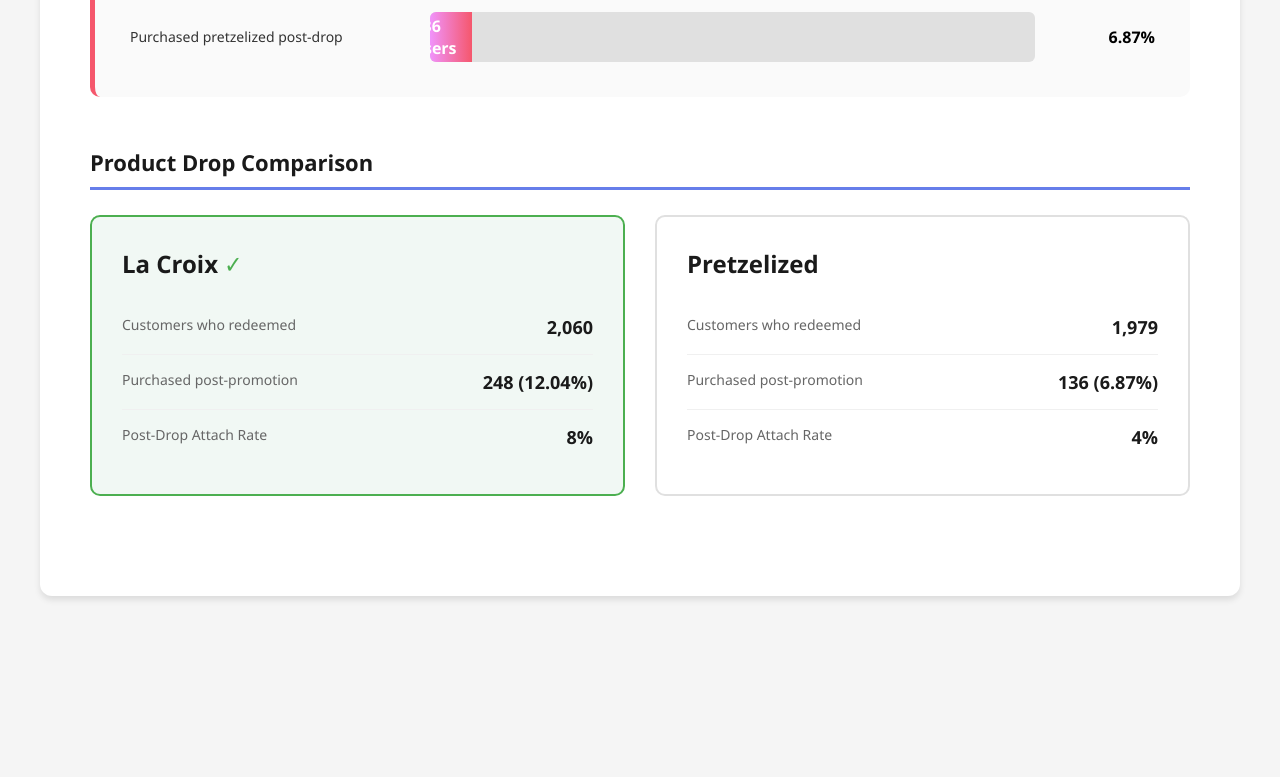
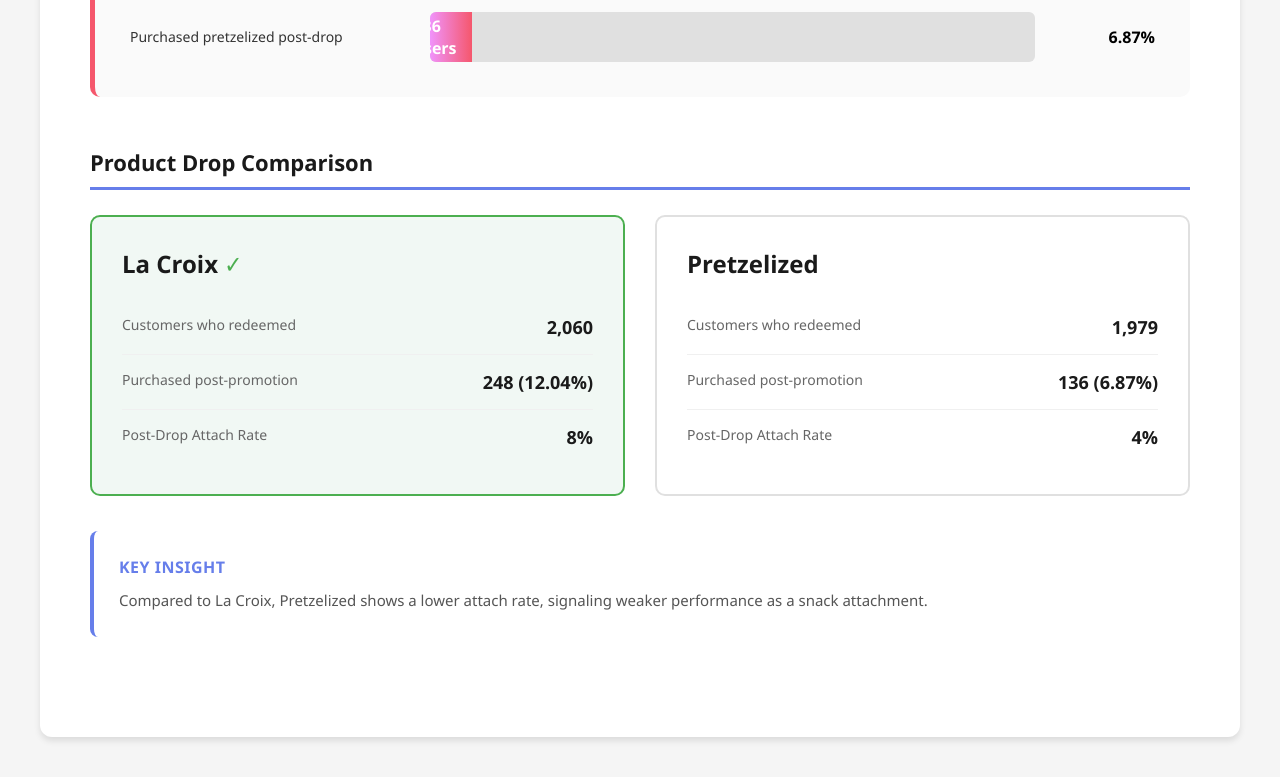
Before and after one commit to mganju-js/drops_dashboard, a plain HTML site: page index.html in a window 1280 px wide. Shown: the part 1308-2085 px from the top of the page. Before the commit the page ends 1944 px from the top, so only its background shows below. Drawn offline with Linux system fonts and the light colour scheme.

Commit message:
Update index.html

```diff
--- a/index.html
+++ b/index.html
@@ -375,10 +375,10 @@
                 </div>
             </div>
 
-            <!-- <div class="insight-box">
+            <div class="insight-box">
                 <h3>Key Insight</h3>
-                <p>The overall attach rate for La Croix is significantly higher indicating lower performance for the Pretzelized drop.</p>
-            </div> -->
+                <p>Compared to La Croix, Pretzelized shows a lower attach rate, signaling weaker performance as a snack attachment.</p>
+            </div>
         </div>
     </div>
 </body>
```
